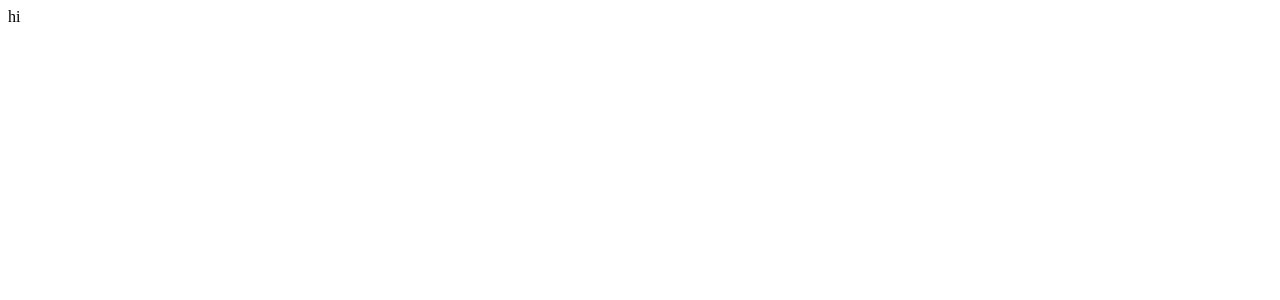
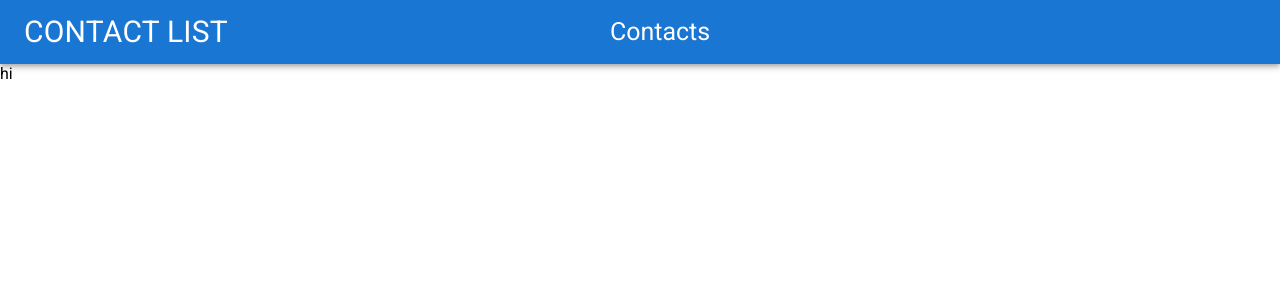
Before and after one commit to TimTimi4/ContactList, a React (Create React App) app: page / in a window 1280 px wide. Shown: the top 300 px of the page. Built offline with nearby package versions, Linux system fonts and the light colour scheme.

Commit message:
add header

```diff
--- a/package.json
+++ b/package.json
@@ -3,6 +3,8 @@
   "version": "0.1.0",
   "private": true,
   "dependencies": {
+    "@emotion/react": "^11.7.1",
+    "@emotion/styled": "^11.6.0",
     "@mui/icons-material": "^5.3.0",
     "@mui/material": "^5.3.0",
     "@mui/styled-engine-sc": "^5.3.0",
@@ -14,6 +16,7 @@
     "react-redux": "^7.2.6",
     "react-scripts": "5.0.0",
     "redux": "^4.1.2",
+    "redux-thunk": "^2.4.1",
     "styled-components": "^5.3.3",
     "web-vitals": "^2.1.3"
   },
--- a/src/App.js
+++ b/src/App.js
@@ -1,5 +1,14 @@
-const App = () => (
-  <div>hi</div>
-)
+import Theme from './styles/theme'
+import Header from './components/Header'
+
+const App = () => {
+  console.log('hi')
+  return (
+    <Theme>
+      <Header logo="Contact List" title="Contacts" />
+      <div>hi</div>
+    </Theme>
+  )
+}
 
 export default App
--- /dev/null
+++ b/src/components/Header/index.jsx
@@ -0,0 +1,31 @@
+import AppBar from '@mui/material/AppBar'
+import Box from '@mui/material/Box'
+import Toolbar from '@mui/material/Toolbar'
+import Typography from '@mui/material/Typography'
+import styled from 'styled-components'
+
+const Logo = styled(Typography)`
+  text-transform: uppercase;
+  font-size: ${({ theme }) => theme.sizes.fonts.maintitle};
+`
+
+const Title = styled(Typography)`
+  font-size: ${({ theme }) => theme.sizes.fonts.subtitle};
+`
+
+const Header = ({ logo, title }) => (
+  <Box sx={{ flexGrow: 1 }}>
+    <AppBar position="static">
+      <Toolbar>
+        <Logo variant="h4" component="div" sx={{ flexGrow: 0.7 }}>
+          {logo}
+        </Logo>
+        <Title variant="h5" component="div" sx={{ flexGrow: 1 }}>
+          {title}
+        </Title>
+      </Toolbar>
+    </AppBar>
+  </Box>
+)
+
+export default Header
--- a/src/styles/theme.js
+++ b/src/styles/theme.js
@@ -24,8 +24,8 @@ const theme = {
         },
       fonts:
         {
-          maintitle: '40px',
-          subtitle: '20px',
+          maintitle: '30px',
+          subtitle: '25px',
           primaryText: '15px',
           btn: '20px',
         },
```
Also changed, not shown: src/components/Container/index.jsx (added, +16 -0 lines), 1 other file (tests, documents, lock files or other folders).
